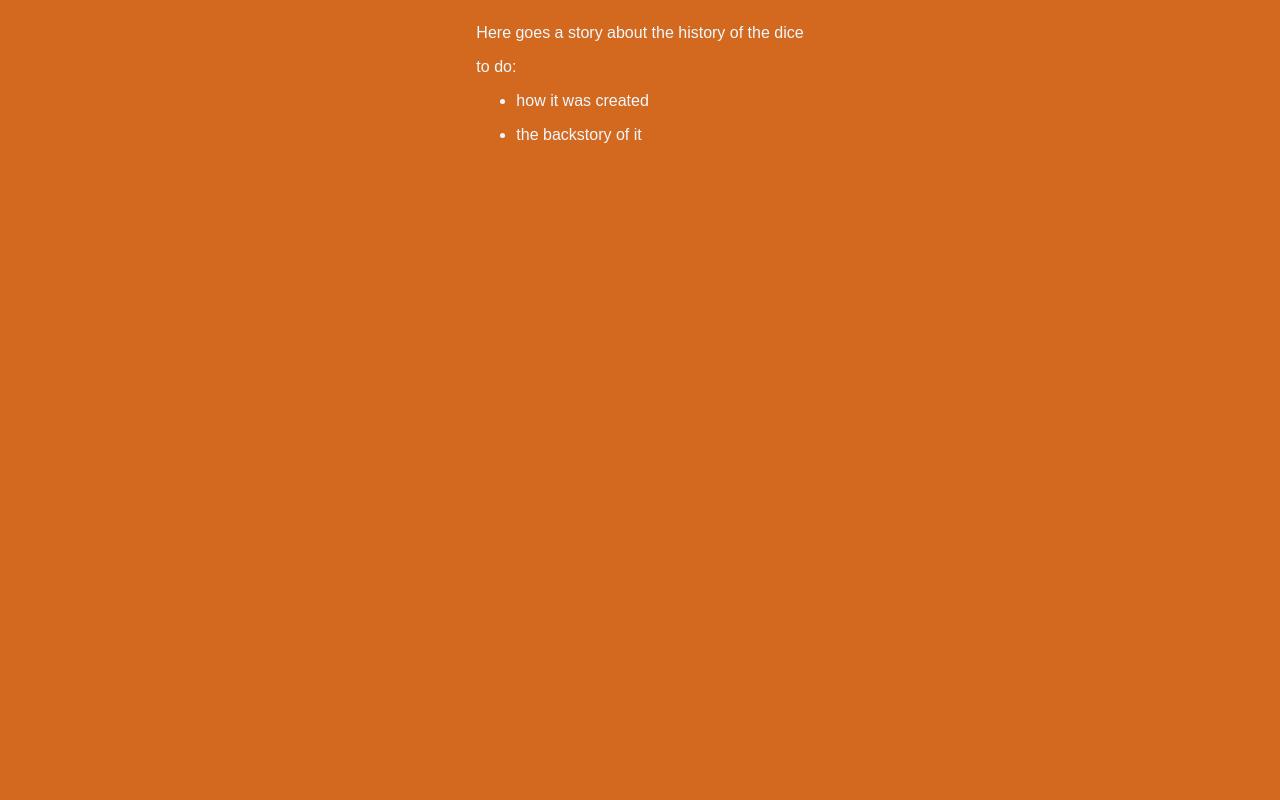
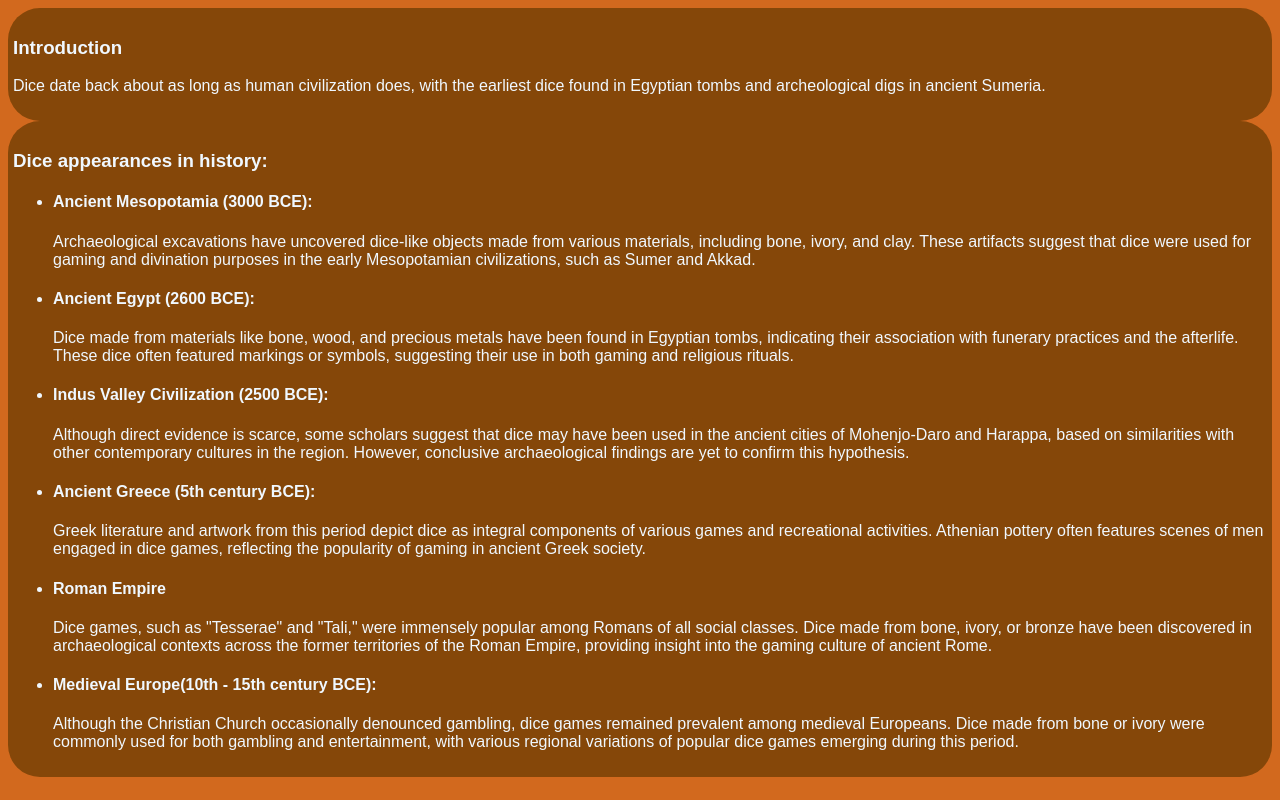
Before and after one commit to GeorgeX3400/Dice, a plain HTML site: page history.html in a window 1280 px wide. Drawn offline with Linux system fonts and the light colour scheme.

Commit message:
history page

```diff
--- a/history-styles.css
+++ b/history-styles.css
@@ -1,8 +1,12 @@
 body {
     font-family:Arial, Helvetica, sans-serif;
     background-color: chocolate;
-    display:flex;
-    justify-content: space-around;
+
     color:aliceblue;
 
 }
+section {
+    background-color: rgb(133, 71, 9);
+    border-radius: 2em;
+    padding: 10px 5px;
+}
--- a/history.html
+++ b/history.html
@@ -7,13 +7,82 @@
     <title>The History of the Dice</title>
 </head>
 <body>
-    <section>
-        <p>Here goes a story about the history of the dice</p>
-        <p>to do:</p>
+    <section class="intro">
+        <h3>Introduction</h3>
+        <p>
+            Dice date back about as long as human civilization does,
+            with the earliest dice found in Egyptian tombs and archeological
+            digs in ancient Sumeria.
+        </p>
+    </section>
+    <section class="appearances">
+        <h3>Dice appearances in history:</h3>
         <ul>
-            <li><p> how it was created</p></li>
-            <li><p> the backstory of it</p></li>
 
+            <li>
+                <h4>Ancient Mesopotamia (3000 BCE):</h4>
+                <p>Archaeological excavations have uncovered dice-like objects made from various materials,
+                including bone, ivory, and clay.
+                These artifacts suggest that dice were used for gaming and divination purposes in the early
+                Mesopotamian civilizations, such as Sumer and Akkad.
+                </p>
+            </li>
+            <li>
+                <h4>Ancient Egypt (2600 BCE):</h4>
+                <p>
+                    Dice made from materials like bone, wood,
+                    and precious metals have been found in
+                    Egyptian tombs, indicating their association
+                    with funerary practices and the afterlife.
+                    These dice often featured markings or symbols,
+                    suggesting their use in both gaming and religious rituals.
+                </p>
+            </li>
+            <li>
+                <h4>Indus Valley Civilization (2500 BCE):</h4>
+                <p>
+                    Although direct evidence is scarce, some scholars
+                    suggest that dice may have been used in the
+                    ancient cities of Mohenjo-Daro and Harappa,
+                    based on similarities with other contemporary cultures
+                    in the region. However, conclusive archaeological
+                    findings are yet to confirm this hypothesis.
+                </p>
+            </li>
+            <li>
+                <h4>Ancient Greece (5th century BCE):</h4>
+                <p>
+                    Greek literature and artwork from this period depict dice
+                    as integral components of various games and
+                    recreational activities. Athenian pottery
+                    often features scenes of men engaged in
+                    dice games, reflecting the popularity of
+                    gaming in ancient Greek society.
+                </p>
+            </li>
+            <li>
+                <h4>Roman Empire</h4>
+                <p>
+                    Dice games, such as "Tesserae" and "Tali," were
+                    immensely popular among Romans of all social classes.
+                    Dice made from bone, ivory, or bronze
+                    have been discovered in archaeological
+                    contexts across the former territories of
+                    the Roman Empire, providing insight into the
+                    gaming culture of ancient Rome.
+                </p>
+            </li>
+            <li>
+                <h4>Medieval Europe(10th - 15th century BCE):</h4>
+                <p>
+                    Although the Christian Church occasionally denounced gambling,
+                    dice games remained prevalent among medieval Europeans.
+                    Dice made from bone or ivory were commonly used for both
+                    gambling and entertainment, with various regional
+                    variations of popular dice games emerging
+                    during this period.
+                </p>
+            </li>
         </ul>
     </section>
 </body>
```
